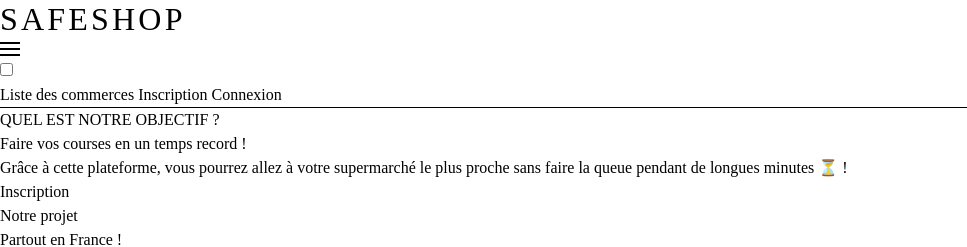
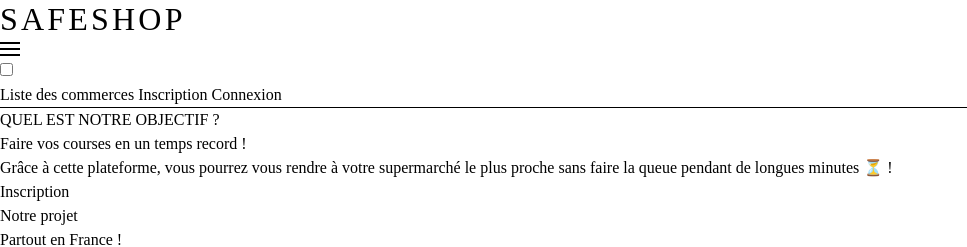
Before and after one commit to TeaAlex/safeshop-front, a Vue app: page / in a window 1280 px wide. Shown: the top 247 px of the page, without its empty margins (0-967 px from the left). Built offline with nearby package versions, Linux system fonts and the light colour scheme; what vue-print-nb would draw is missing.

Commit message:
fix typo

```diff
--- a/src/views/Home.vue
+++ b/src/views/Home.vue
@@ -14,7 +14,7 @@
         <div class="flex flex-col w-full md:w-2/5 justify-center items-start text-center md:text-left">
           <p class="uppercase tracking-loose w-full">QUEL EST NOTRE OBJECTIF ?</p>
           <h1 class="my-4 text-5xl font-bold leading-tight">Faire vos courses en un temps record !</h1>
-          <p class="leading-normal text-2xl mb-8">Grâce à cette plateforme, vous pourrez allez à votre supermarché le
+          <p class="leading-normal text-2xl mb-8">Grâce à cette plateforme, vous pourrez vous rendre à votre supermarché le
             plus proche
             sans faire la queue pendant de longues minutes ⏳ !</p>
 
```
